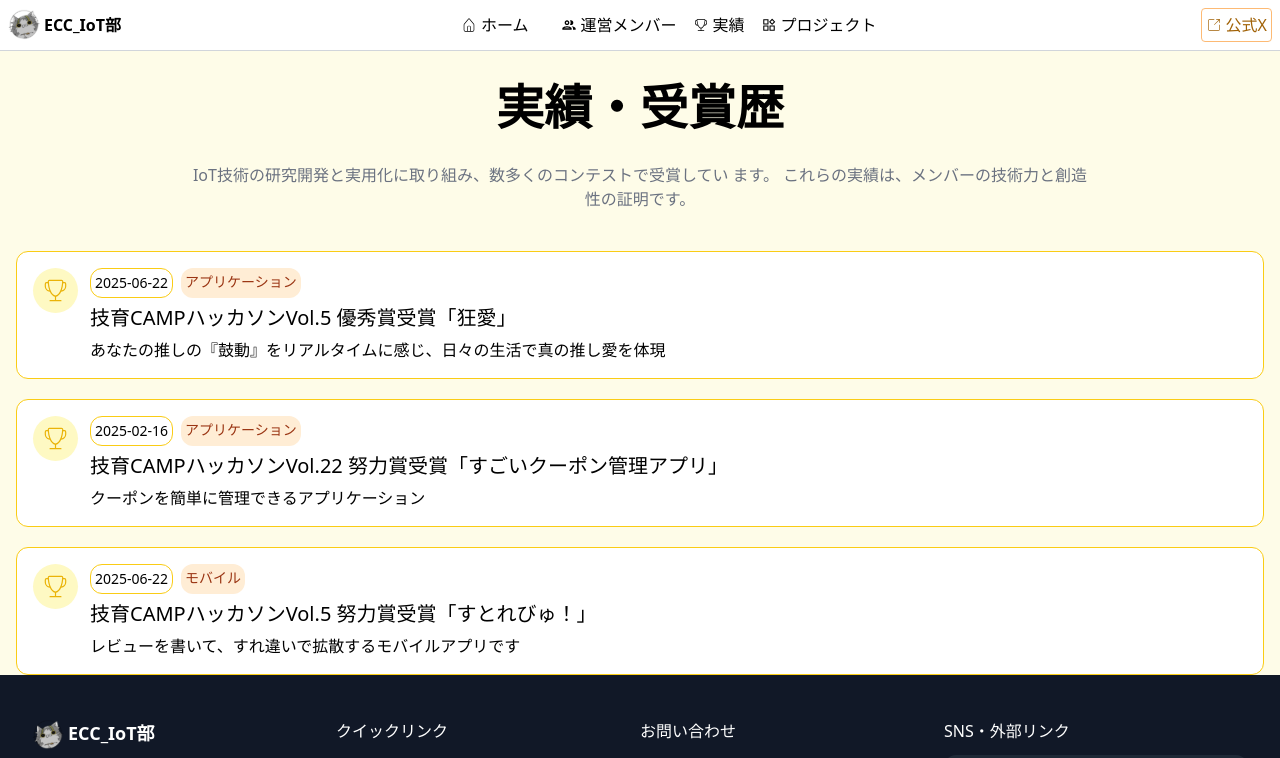
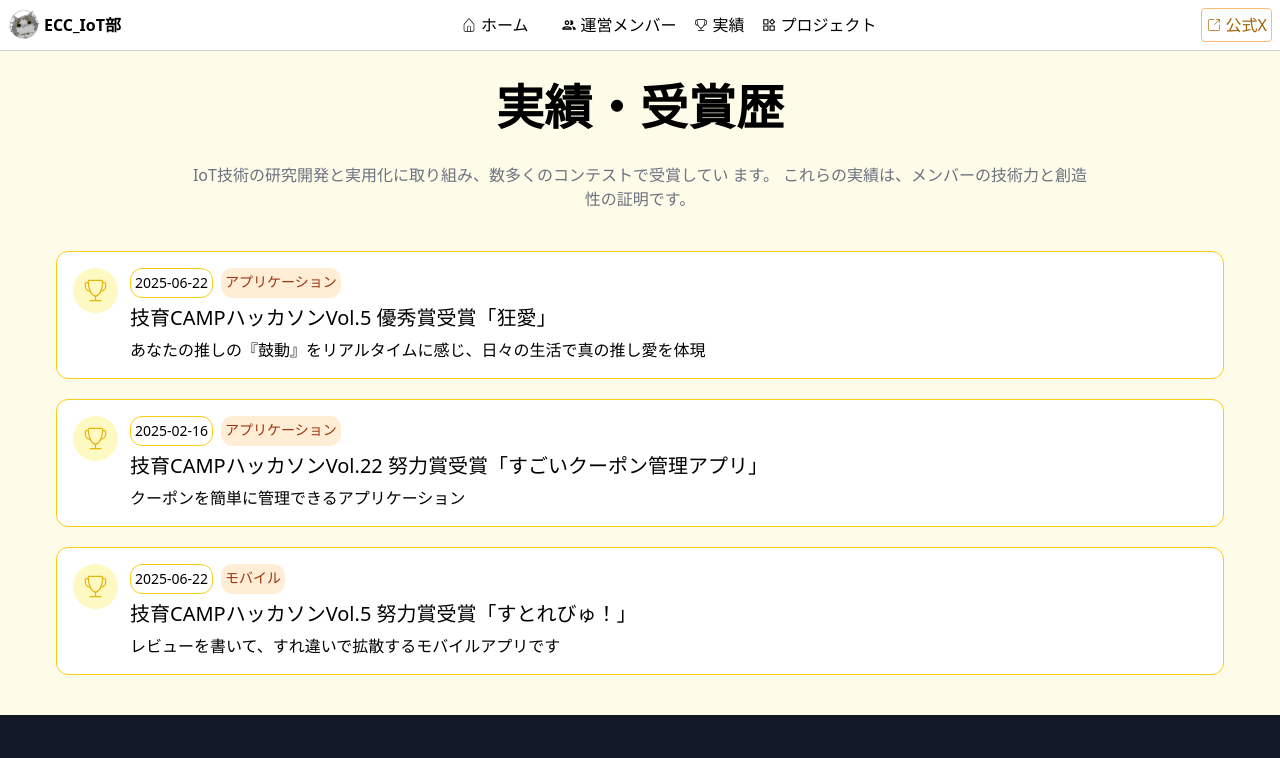
Before and after one commit to ECC-IoT-Website/IoT-web-front, a React (Vite) app: page /achievement in a window 1280 px wide. Shown: the top 758 px of the page. Built offline with nearby package versions, Linux system fonts and the light colour scheme.

Commit message:
[change] footer上部余白の追加

```diff
--- a/src/pages/achievement.tsx
+++ b/src/pages/achievement.tsx
@@ -6,9 +6,9 @@ export const Achievement = () => {
   return (
     <div className="w-full">
       <h2 className="text-center text-5xl my-8 font-bold">実績・受賞歴</h2>
-      <p className="text-center max-w-4xl mx-auto text-gray-500 mb-10">IoT技術の研究開発と実用化に取り組み、数多くのコンテストで受賞してい
+      <p className="text-center max-w-4xl mx-auto text-gray-500">IoT技術の研究開発と実用化に取り組み、数多くのコンテストで受賞してい
 ます。 これらの実績は、メンバーの技術力と創造性の証明です。</p>
-      <div className="flex flex-col gap-5">
+      <div className="flex flex-col gap-5 m-10">
         {achievementList.map((achievement) => (
           <AchievementCard
             title={achievement.title}
--- a/src/pages/member.tsx
+++ b/src/pages/member.tsx
@@ -4,8 +4,8 @@ export const Member = () => {
   return (
     <div>
       <h2 className="text-center text-5xl my-8 font-bold">運営メンバー紹介</h2>
-      <p className="text-center max-w-4xl mx-auto text-gray-500 mb-10">ITの各分野に特化したメンバーが集まり、それぞれの専門性を生かして、多種多様なITソリューションを開発しています。</p>
-      <div className="flex gap-10 flex-wrap justify-center">
+      <p className="text-center max-w-4xl mx-auto text-gray-500">ITの各分野に特化したメンバーが集まり、それぞれの専門性を生かして、多種多様なITソリューションを開発しています。</p>
+      <div className="flex gap-10 flex-wrap justify-center m-10">
         <MemberCard name="井上明日可" graduationYear="2027" position="部長" profileImage="" description="ここに説明文を書きます。(仮)" />
         <MemberCard name="藤井陽斗" graduationYear="2028" position="副部長" profileImage="" description="ここに説明文を書きます。(仮)" />
         <MemberCard name="篠原晴哉" graduationYear="2026" position="渉外" profileImage="" description="ここに説明文を書きます。(仮)" />
```
